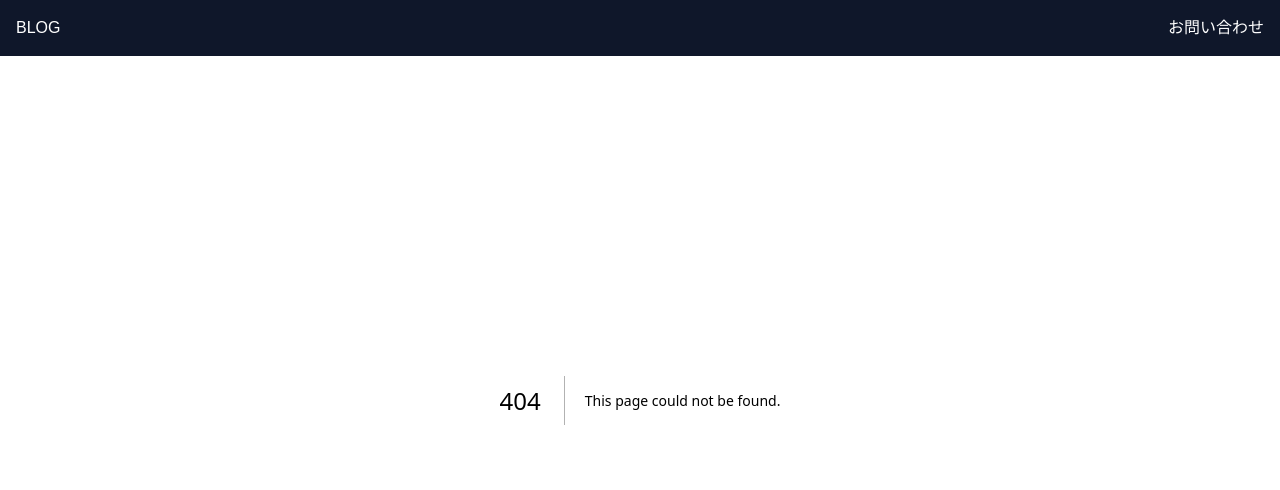
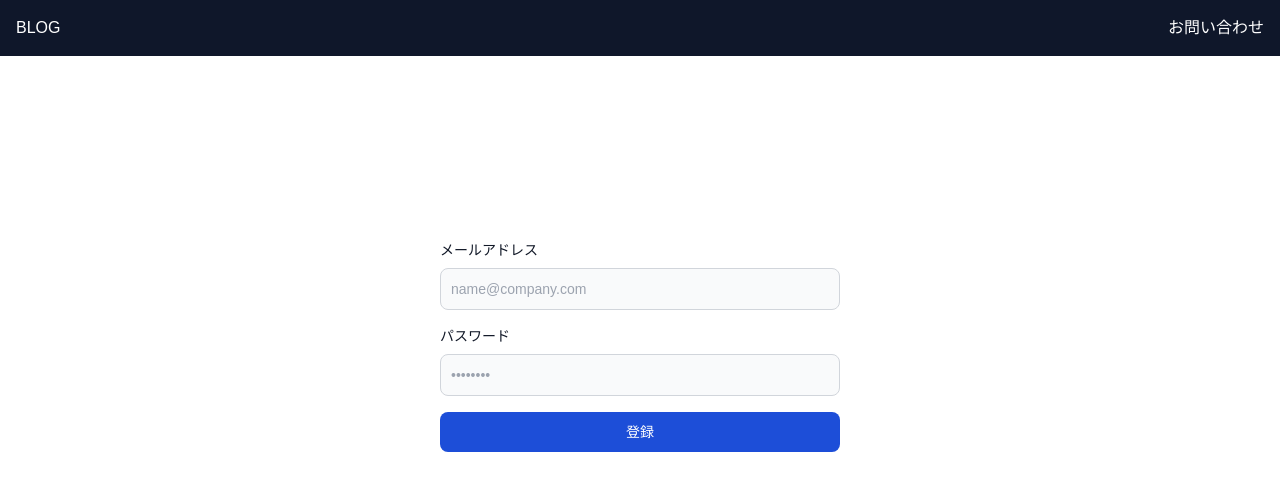
Before and after one commit to Kens04/blog-app-nextjs, a Next.js app: page /signup in a window 1280 px wide. Before the commit this address had no page. Shown: the top 490 px of the page. Built offline with nearby package versions, Linux system fonts and the light colour scheme.

Commit message:
サインアップページ作成

```diff
--- /dev/null
+++ b/src/app/signup/page.tsx
@@ -0,0 +1,80 @@
+"use client";
+
+import { useState } from "react";
+import { supabase } from "../_utils/supabase";
+
+export default function Page() {
+  const [email, setEmail] = useState("");
+  const [password, setPassword] = useState("");
+
+  const handleSubmit = async (event: React.FormEvent<HTMLFormElement>) => {
+    event.preventDefault();
+
+    const { error } = await supabase.auth.signUp({
+      email,
+      password,
+      options: {
+        emailRedirectTo: `/login`,
+      },
+    });
+    if (error) {
+      alert("登録に失敗しました");
+    } else {
+      setEmail("");
+      setPassword("");
+      alert("確認メールを送信しました。");
+    }
+  };
+
+  return (
+    <div className="flex justify-center pt-[240px]">
+      <form onSubmit={handleSubmit} className="space-y-4 w-full max-w-[400px]">
+        <div>
+          <label
+            htmlFor="email"
+            className="block mb-2 text-sm font-medium text-gray-900"
+          >
+            メールアドレス
+          </label>
+          <input
+            type="email"
+            name="email"
+            id="email"
+            className="bg-gray-50 border border-gray-300 text-gray-900 text-sm rounded-lg focus:ring-blue-500 focus:border-blue-500 block w-full p-2.5"
+            placeholder="name@company.com"
+            required
+            onChange={(e) => setEmail(e.target.value)}
+            value={email}
+          />
+        </div>
+        <div>
+          <label
+            htmlFor="password"
+            className="block mb-2 text-sm font-medium text-gray-900"
+          >
+            パスワード
+          </label>
+          <input
+            type="password"
+            name="password"
+            id="password"
+            placeholder="••••••••"
+            className="bg-gray-50 border border-gray-300 text-gray-900 text-sm rounded-lg focus:ring-blue-500 focus:border-blue-500 block w-full p-2.5"
+            required
+            onChange={(e) => setPassword(e.target.value)}
+            value={password}
+          />
+        </div>
+
+        <div>
+          <button
+            type="submit"
+            className="w-full text-white bg-blue-700 hover:bg-blue-800 focus:ring-4 focus:outline-none focus:ring-blue-300 font-medium rounded-lg text-sm px-5 py-2.5 text-center"
+          >
+            登録
+          </button>
+        </div>
+      </form>
+    </div>
+  );
+}
```
